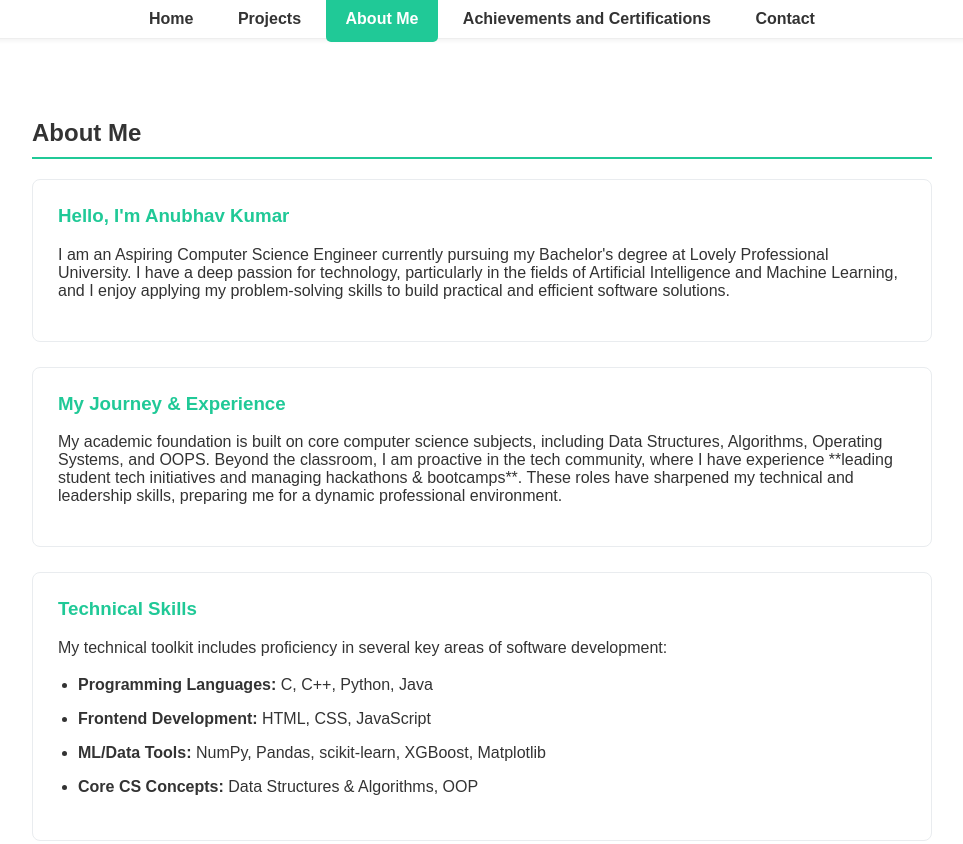
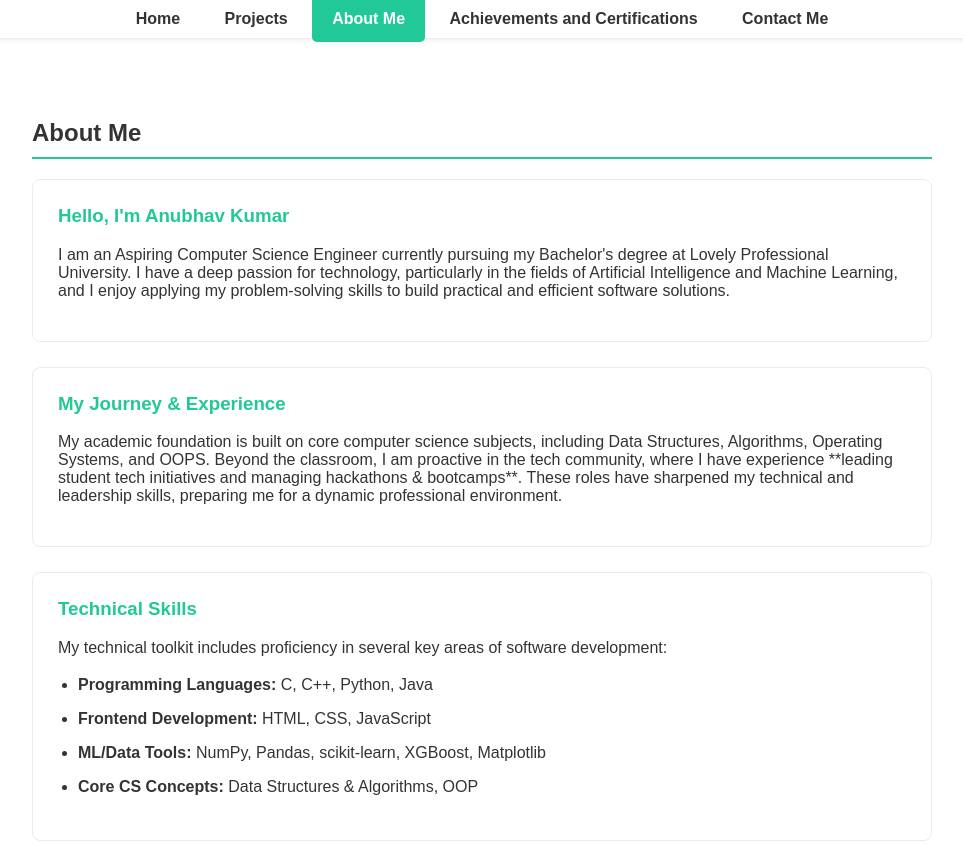
Before and after one commit to anubhav0704/anubhav0704.github.io, a plain HTML site: page about.html in a window 1280 px wide. Shown: the top 844 px of the page, without its empty margins (158-1121 px from the left). Drawn offline with Linux system fonts and the light colour scheme.

Commit message:
Update about.html

```diff
--- a/about.html
+++ b/about.html
@@ -14,7 +14,7 @@
             <li><a href="projects.html">Projects</a></li>
             <li><a href="about.html" class="active">About Me</a></li>
             <li><a href="achievements.html">Achievements and Certifications</a></li>
-            <li><a href="contact.html">Contact</a></li>
+            <li><a href="contact.html">Contact Me</a></li>
         </ul>
     </nav>
 
```
